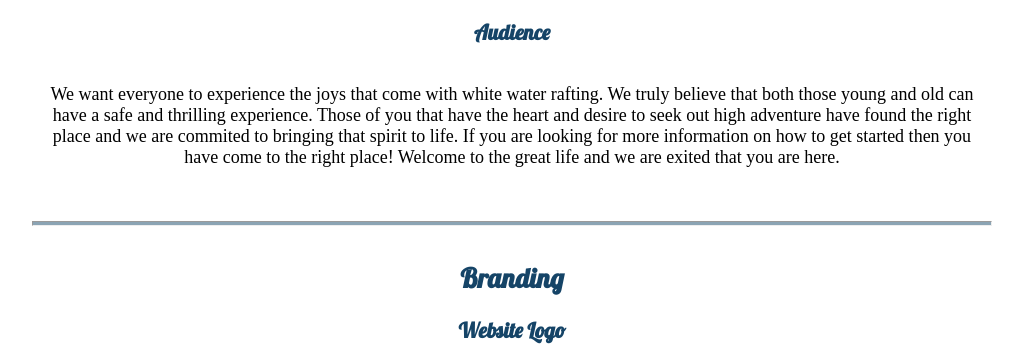
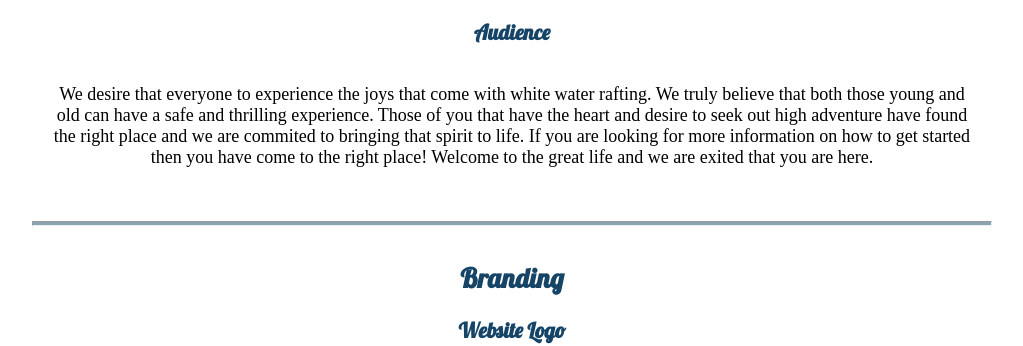
Before and after one commit to easton13thompson/Wdd-130-, a plain HTML site: page about me/wwr/site-plan-rafting.html in a window 1280 px wide. Shown: the part 840-1186 px from the top of the page, without its empty margins (128-1151 px from the left). Drawn offline with Linux system fonts and the light colour scheme; a web font is replaced by a local one.

Commit message:
Finished wording

```diff
--- a/about me/wwr/site-plan-rafting.html
+++ b/about me/wwr/site-plan-rafting.html
@@ -27,7 +27,7 @@
     <!-- change this -->
 
     <h3>Audience</h3>
-    <p>We want everyone to experience the joys that come with white water rafting. We truly believe that both those young and old can have a safe and thrilling experience.
+    <p>We desire that everyone to experience the joys that come with white water rafting. We truly believe that both those young and old can have a safe and thrilling experience.
        Those of you that have the heart and desire to seek out high adventure have found the right place and we are commited to bringing that spirit to life.
        If you are looking for more information on how to get started then you have come to the right place! Welcome to the great life and we are exited that you are here.</p>
     <!-- change this -->
```
